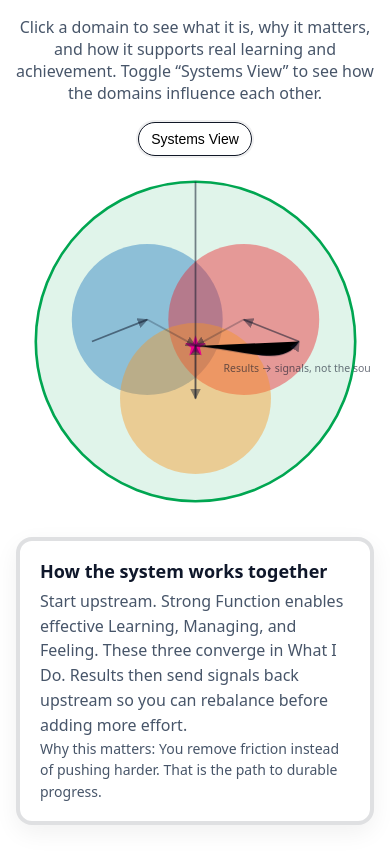
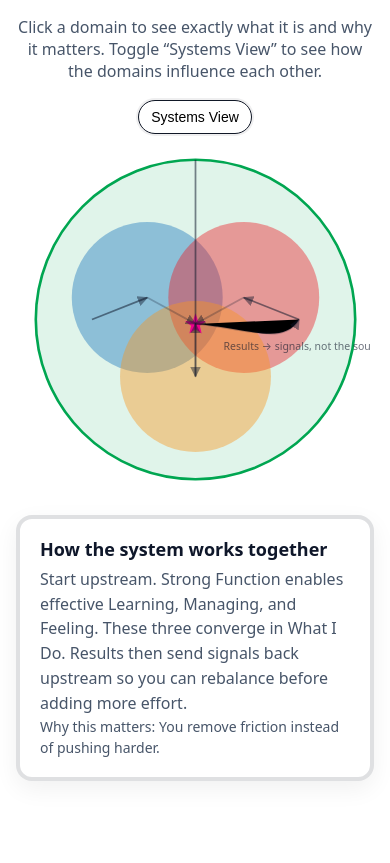
Before and after one commit to TheAtlas2030/Tlf-venn, a plain HTML site: page index.html in a window 390 px wide. Both pictures are taken after a click on the button "Systems View". Shown: the part 119-982 px from the top of the page. After the commit the page ends 940 px from the top, so only its background shows below. Drawn offline with Linux system fonts and the light colour scheme.

Commit message:
Update index.html

```diff
--- a/index.html
+++ b/index.html
@@ -28,7 +28,9 @@
   .why{margin-top:8px;font-size:14px;color:#334155}
   .close{margin-top:12px;border:2px solid currentColor;border-radius:999px;padding:6px 12px;font-size:14px;background:#fff;cursor:pointer}
   .hit{cursor:pointer;transition:transform .2s ease, filter .2s ease;transform-origin:center}
-  .hit:focus{outline:3px solid #111827;outline-offset:2px}
+  /* remove the rectangular focus box and use a gentle glow for keyboards */
+  .hit:focus{outline:none}
+  .hit:focus-visible{filter:drop-shadow(0 0 10px rgba(0,0,0,.12))}
   .hit.active{filter:drop-shadow(0 0 10px rgba(0,0,0,.08))}
   .grow{transform:scale(1.06)}
   .sys-line{stroke:var(--ink);stroke-opacity:.25;stroke-width:2}
@@ -41,7 +43,7 @@
 <body>
   <main class="wrap" id="tlf">
     <h1 class="title">The Learning Framework™</h1>
-    <p class="sub">Click a domain to see what it is, why it matters, and how it supports real learning and achievement. Toggle “Systems View” to see how the domains influence each other.</p>
+    <p class="sub">Click a domain to see exactly what it is and why it matters. Toggle “Systems View” to see how the domains influence each other.</p>
 
     <div class="controls">
       <button id="systemsToggle" type="button" aria-pressed="false">Systems View</button>
@@ -109,7 +111,7 @@
 
     <section id="tlf-info" class="info" aria-live="polite">
       <h3 id="tlf-heading">Click a domain</h3>
-      <p id="tlf-text">You will see a short, practical explanation rooted in the framework.</p>
+      <p id="tlf-text">You’ll see the definition and why it matters.</p>
       <p id="tlf-why" class="why" style="display:none"></p>
       <button class="close" id="tlf-close" style="display:none">Close</button>
     </section>
@@ -117,48 +119,41 @@
 
 <script>
 (function(){
+  // Exact definitions + why-lines from your Participant Guide
   const DATA = {
     function: {
       name: "How I Function",
-      color: getComputedStyle(document.documentElement).getPropertyValue('--c-function').trim(),
-      what:
-        "Neurological foundation that clears the mental highway: working memory and processing speed, health, sleep, hydration, nutrition, exercise, medication management.",
-      why:
-        "Because foundation drives everything else. Start upstream when things feel foggy or effortful."
+      color: getCss('--c-function'),
+      what: "Before strategy, check the highway. When the road (brain & body) is clear, every other domain moves.",
+      why:  "Foundation domain – clears the highway for every other system."
     },
     learn: {
       name: "How I Learn",
-      color: getComputedStyle(document.documentElement).getPropertyValue('--c-learn').trim(),
-      what:
-        "Cognitive progression from exposure to mastery: familiarity, remembering, understanding, applying, analyzing, evaluating, creating, overlearning.",
-      why:
-        "We can only apply at the level we understand. Strengthen the first weak link to unlock progress."
+      color: getCss('--c-learn'),
+      what: "We can only apply at the level we understand.",
+      why:  "Learning progression – build knowledge from exposure to mastery."
     },
     manage: {
       name: "How I Manage",
-      color: getComputedStyle(document.documentElement).getPropertyValue('--c-manage').trim(),
-      what:
-        "Executive bridge from knowing to doing: attention and flexible thinking, organization, planning and preparing, task initiation, time management.",
-      why:
-        "Structure turns knowledge into action. Follow the sequence so each step scaffolds the next."
+      color: getCss('--c-manage'),
+      what: "Bridge between knowing and doing.",
+      why:  "Turns knowing into doing. Follow the sequence. Each layer relies on the one above it."
     },
     feel: {
       name: "How I Feel",
-      color: getComputedStyle(document.documentElement).getPropertyValue('--c-feel').trim(),
-      what:
-        "Social‑emotional functioning: self‑awareness, self‑management, social awareness, relationship skills, responsible decision‑making.",
-      why:
-        "Emotions are signals that guide support. Regulation restores balance so cognition can work."
+      color: getCss('--c-feel'),
+      what: "Emotions are energy in motion — and the signal that we may need support.",
+      why:  "Regulation and relationships enable cognition and decision-making."
     },
     do: {
       name: "What I Do",
-      color: getComputedStyle(document.documentElement).getPropertyValue('--c-do').trim(),
-      what:
-        "Visible output and self‑efficacy: clarity, autonomy, motivation, engagement, perseverance, resilience, achievement.",
-      why:
-        "Treat results as feedback about the system. Look upstream when effort stalls."
+      color: getCss('--c-do'),
+      what: "The Visible Output. Signal, not source. When effort stalls, look upstream first.",
+      why:  "Self‑efficacy and outcomes reflect the state of upstream systems."
     }
   };
+
+  function getCss(v){ return getComputedStyle(document.documentElement).getPropertyValue(v).trim(); }
 
   const info = document.getElementById("tlf-info");
   const heading = document.getElementById("tlf-heading");
@@ -216,7 +211,7 @@
     info.style.boxShadow = "0 8px 24px rgba(0,0,0,.06)";
     heading.textContent = "Click a domain";
     heading.style.color = "inherit";
-    text.textContent = "You will see a short, practical explanation rooted in the framework.";
+    text.textContent = "You’ll see the definition and why it matters.";
     why.style.display = "none";
     closeBtn.style.display = "none";
   }
@@ -237,7 +232,7 @@
       info.style.borderColor = "#0f172a22";
       info.style.boxShadow = "0 8px 24px rgba(0,0,0,.06)";
       text.textContent = "Start upstream. Strong Function enables effective Learning, Managing, and Feeling. These three converge in What I Do. Results then send signals back upstream so you can rebalance before adding more effort.";
-      why.textContent = "Why this matters: You remove friction instead of pushing harder. That is the path to durable progress.";
+      why.textContent = "Why this matters: You remove friction instead of pushing harder.";
       why.style.display = "block";
       if(active && hits[active]){
         hits[active].classList.remove("active","grow");
```
